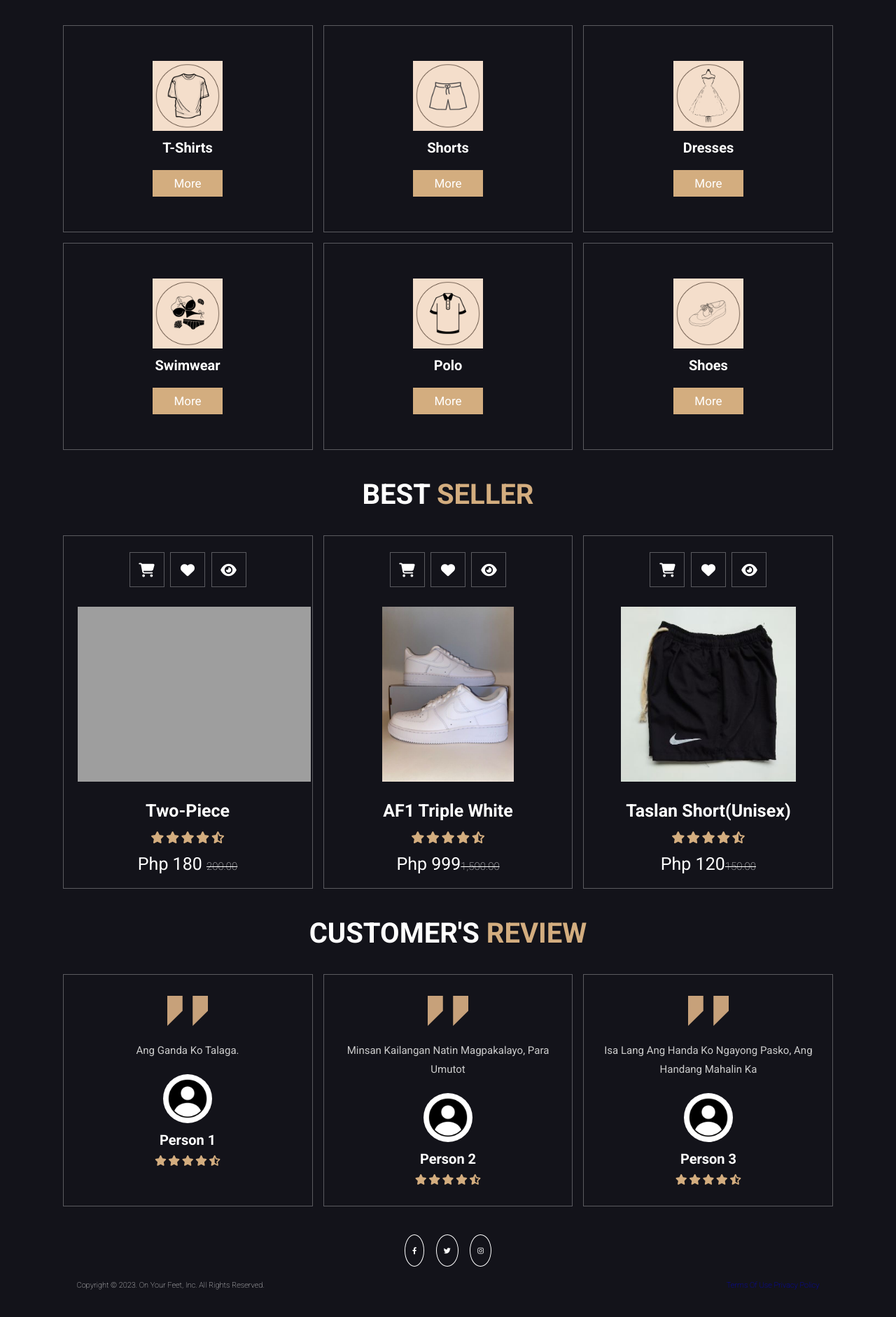
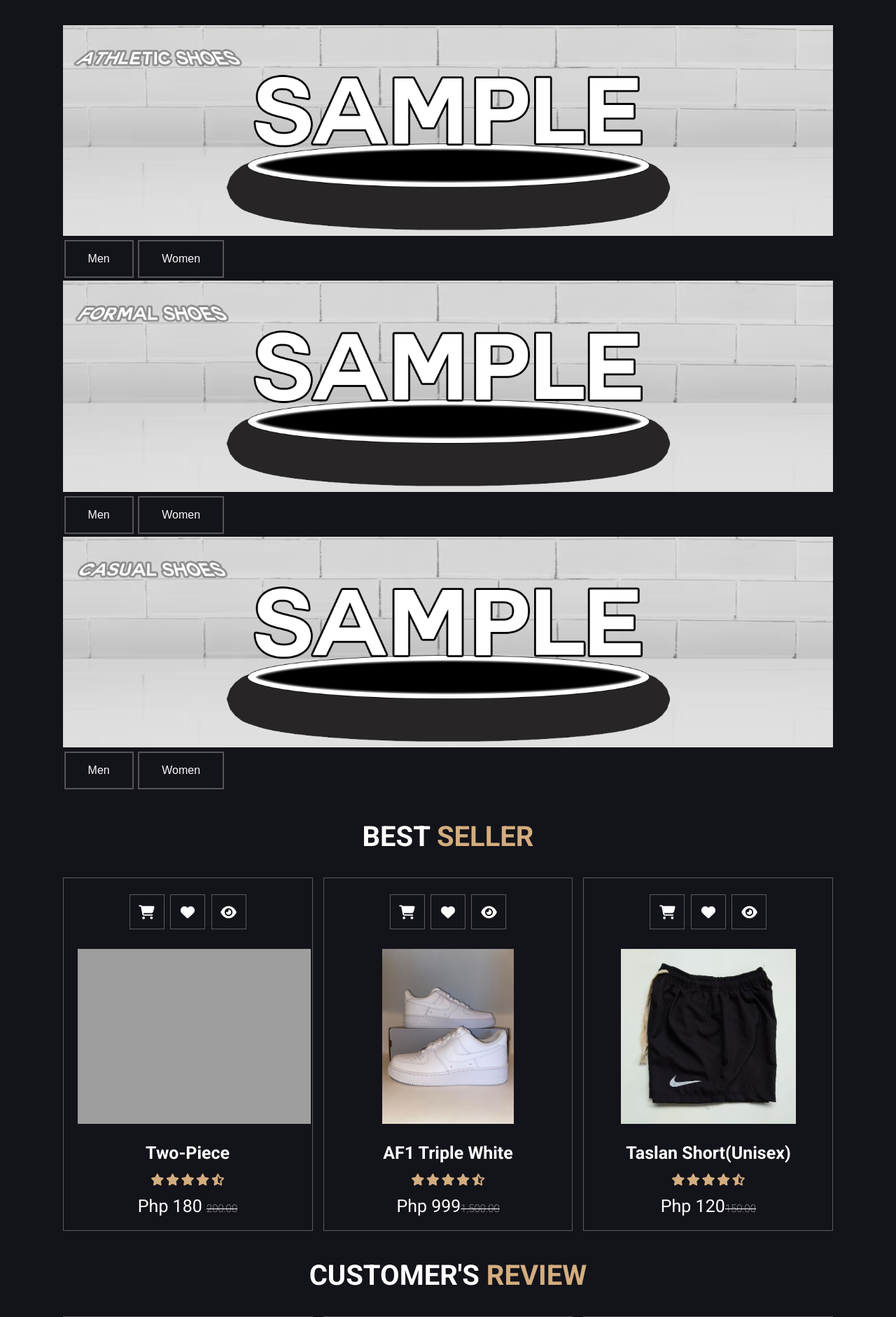
Before and after one commit to Airtrickster/shoebox-onyourfeet, a PHP site: page /product.html in a window 1280 px wide. Shown: the part 130-2012 px from the top of the page at 70% size. Before the commit the page ends 1973 px from the top, so only its background shows below. Run offline with PHP 8.4, Linux system fonts and the light colour scheme; grey boxes are pictures that could not be loaded.

Commit message:
Product html and images

```diff
--- a/css/style.css
+++ b/css/style.css
@@ -64,6 +64,31 @@ section{
 .btn:hover{
     letter-spacing: .2rem;
 }
+
+.btn2{
+    background-color: #4CAF50; /* Green */
+    border: none;
+    color: white;
+    padding: 16px 32px;
+    text-align: center;
+    text-decoration: none;
+    display: inline-block;
+    font-size: 16px;
+    margin: 4px 2px;
+    transition-duration: 0.4s;
+    cursor: pointer;
+  }
+
+  .buttoncurved {
+    background-color: transparent;
+    color: rgb(252, 252, 252);
+    border: 2px solid #555555;
+  }
+
+  .buttoncurved:hover {
+    background-color: #555555;
+    color: white;
+  }
 
 .header{
     background: transparent;
@@ -577,8 +602,14 @@ footer{
     font-size: 1.2rem;
 }
 
-
-
+#banner {
+    height: 30px;
+    background-image:url('product header sample.png');
+    margin-top: 0px;
+    margin-bottom: 0px;
+    width: 996px;
+    padding: 0px;
+}
 
 /* media queries  */
 @media (max-width:991px){
--- a/product.html
+++ b/product.html
@@ -76,45 +76,23 @@
 
         <h1 class="heading"> our <span>product</span> </h1>
 
-        <div class="box-container">
+        <div class="content">
+            <img src="images/product_ath.png" style="width:100%;">
+            <button class="btn2 buttoncurved">Men</button>
+          <button class="btn2 buttoncurved">Women</button>
+          </div>
 
-            <div class="box">
-                <img src="images/product-1.png" alt="">
-                <h3>T-Shirts</h3>
-                <a href="#" class="btn">More</a>
-            </div>
+          <div class="content">
+            <img src="images/product_for.png" style="width:100%;">
+            <button class="btn2 buttoncurved">Men</button>
+          <button class="btn2 buttoncurved">Women</button>
+          </div>
 
-            <div class="box">
-                <img src="images/product-2.png" alt="">
-                <h3>Shorts</h3>
-                <a href="#" class="btn">More</a>
-            </div>
-
-            <div class="box">
-                <img src="images/product-3.png" alt="">
-                <h3>Dresses</h3>
-                <a href="#" class="btn">More</a>
-            </div>
-
-            <div class="box">
-                <img src="images/product-4.png" alt="">
-                <h3>Swimwear</h3>
-                <a href="#" class="btn">More</a>
-            </div>
-
-            <div class="box">
-                <img src="images/product-5.png" alt="">
-                <h3>Polo</h3>
-                <a href="#" class="btn">More</a>
-            </div>
-
-            <div class="box">
-                <img src="images/product-6.png" alt="">
-                <h3>Shoes</h3>
-                <a href="#" class="btn">More</a>
-            </div>
-
-        </div>
+          <div class="content">
+            <img src="images/product_cas.png" style="width:100%;">
+            <button class="btn2 buttoncurved">Men</button>
+          <button class="btn2 buttoncurved">Women</button>
+          </div>
 
     </section>
 
```
Also changed, not shown: images/product_ath.png (added), images/product_cas.png (added), images/product_for.png (added).
